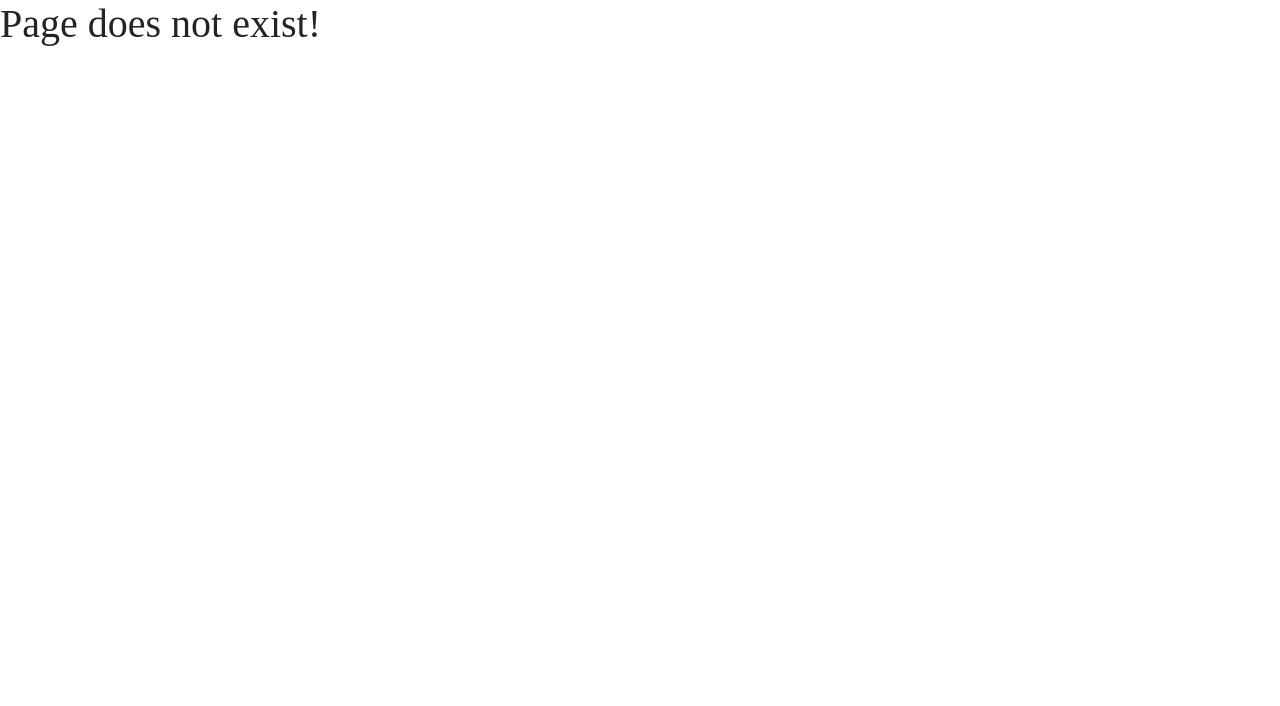
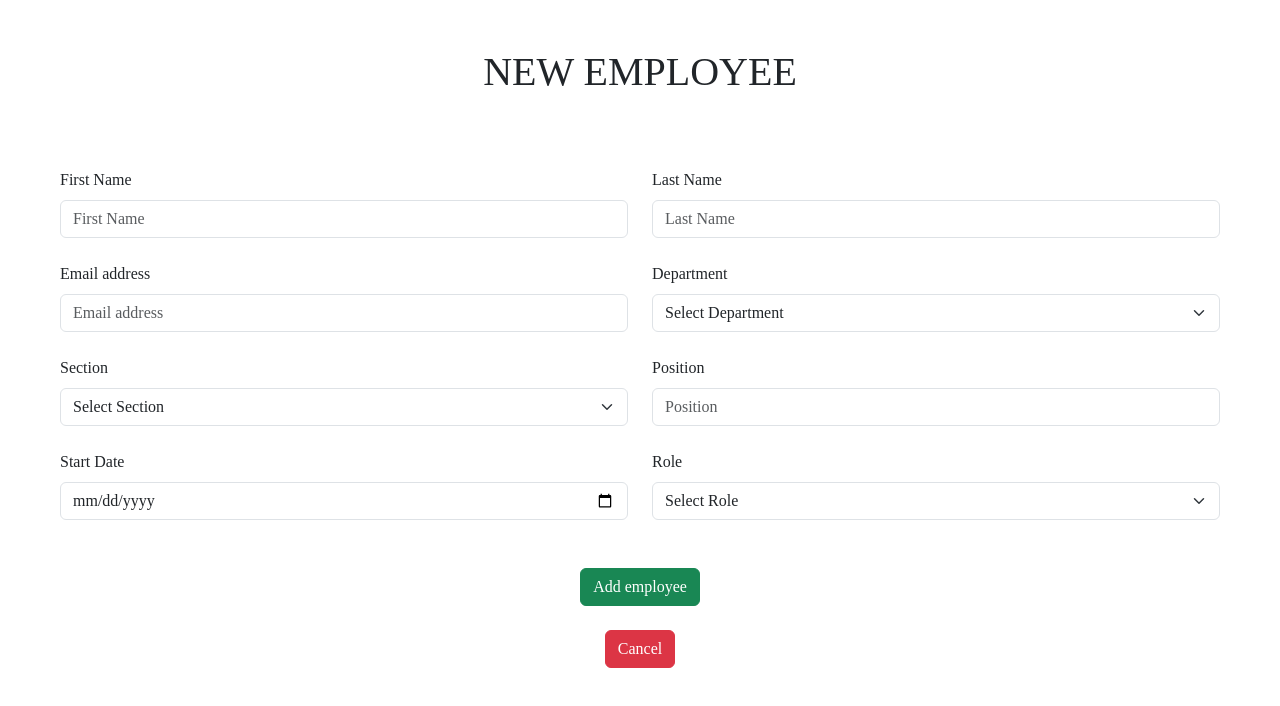
Before and after one commit to NdunguSam01/lms-mobikey, a React (Create React App) app: page /new-employee in a window 1280 px wide. Shown: the top 706 px of the page. Built offline with nearby package versions, Linux system fonts and the light colour scheme.

Commit message:
Created a new employee form

```diff
--- a/src/App.js
+++ b/src/App.js
@@ -5,6 +5,7 @@ import Login from './components/Login/Login';
 import PageNotFound from './components/PageNotFound';
 import LeaveForm from './components/Leave Form';
 import Navbar from './components/Navbar/Navbar';
+import NewEmployee from './components/New Employee';
 
 function App() {
   return (
@@ -14,6 +15,7 @@ function App() {
         <Route path='/login' element={<Login/>}></Route>
         <Route path='/leave' element={<LeaveForm/>}></Route>
         <Route path='/navbar' element={<Navbar/>}></Route>
+        <Route path='/new-employee' element={<NewEmployee/>}></Route>
         <Route path='*' element={<PageNotFound/>}></Route>
       </Routes>
     </>
--- a/src/components/Navbar/Navbar.js
+++ b/src/components/Navbar/Navbar.js
@@ -5,6 +5,7 @@ const Navbar = () =>
     return (
         <nav className="nav d-flex justify-content-end bg-dark">
             <NavLink to="/profile" className={styles.link}>Profile</NavLink>
+            <NavLink to="/new-employee" className={styles.link}>New Employee</NavLink>
             <NavLink to="/login" className={styles.link}>Sign Out</NavLink>
         </nav>
     );
--- /dev/null
+++ b/src/components/New Employee.js
@@ -0,0 +1,72 @@
+import { NavLink } from "react-router-dom";
+
+const NewEmployee = () =>
+{
+    return (
+        <>
+            <h1 className="text-center text-uppercase mt-5">New Employee</h1>
+            <form action="" className="row g-4 m-5">
+                <div className="col-md-6">
+                    <label htmlFor="firstName" className="form-label">First Name</label>
+                    <input type="text"id="firstName" className="form-control" placeholder="First Name" required/>
+                </div>
+                <div className="col-md-6">
+                    <label htmlFor="lastName" className="form-label">Last Name</label>
+                    <input type="text" id="lastName" className="form-control" placeholder="Last Name"  required/>
+                </div>
+                <div className="col-md-6">
+                    <label htmlFor="email" className="form-label">Email address</label>
+                    <input type="email" id="email" className="form-control" placeholder="Email address" required/>
+                </div>
+                <div className="col-md-6">
+                    <label htmlFor="department" className="form-label">Department</label>
+                    <select id="department" className="form-select" required>
+                        <option value="">Select Department</option>
+                        <option value="Finance">Finance</option>
+                        <option value="Logistics">Logistics</option>
+                        <option value="Sales">Sales</option>
+                        <option value="Workshop">Workshop</option>
+                        <option value="After Sales">After Sales</option>
+                        <option value="Warehouse">Warehouse</option>
+                        <option value="Cleaning">Cleaning</option>
+                    </select>
+                </div>
+                <div className="col-md-6">
+                    <label htmlFor="section" className="form-label">Section</label>
+                    <select id="section" className="form-select">
+                        <option value="">Select Section</option>
+                        <option value="Mobikey">Mobikey</option>
+                        <option value="JAP/OOTB">JAP Assembler</option>
+                        <option value="JAP/OOTB">Out Of The Box</option>
+                    </select>
+                </div>
+                <div className="col-md-6">
+                    <label htmlFor="position" className="form-label">Position</label>
+                    <input type="text" id="position" className="form-control" placeholder="Position" required/>
+                </div>
+                <div className="col-md-6">
+                    <label htmlFor="startDate" className="form-label">Start Date</label>
+                    <input type="date" id="startDate" className="form-control" />
+                </div>
+                <div className="col-md-6">
+                    <label htmlFor="role" className="form-label">Role</label>
+                    <select id="role" className="form-select">
+                        <option value="">Select Role</option>
+                        <option value="User">User</option>
+                        <option value="HOD">Head of Department</option>
+                        <option value="GM">General Manager</option>
+                        <option value="HR">Human Resource Manager</option>
+                    </select>
+                </div>
+                <div className="col-md-12 text-center">
+                    <button type="submit" className="btn btn-success mt-4">Add employee</button>
+                </div>
+                <div className="col-md-12 text-center">
+                    <NavLink to="/navbar" className="btn btn-danger">Cancel</NavLink>
+                </div>
+            </form>
+        </>
+     );
+}
+
+export default NewEmployee;
```
